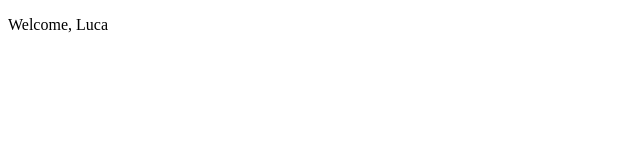
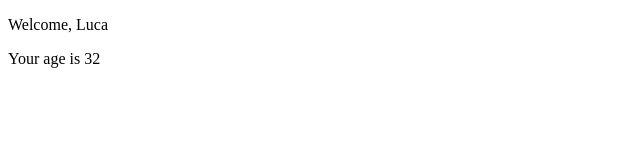
Before and after one commit to jefreve/react-exercises, a React (Create React App) app: page / in a window 1280 px wide. Shown: the top 160 px of the page, without its empty margins (0-640 px from the left). Built offline with nearby package versions, Linux system fonts and the light colour scheme.

Commit message:
add exercise

```diff
--- a/src/App.js
+++ b/src/App.js
@@ -5,7 +5,7 @@ export class App extends React.Component {
   render() {
     return (
       <div>
-        <Welcome />
+        <Welcome age={32} />
       </div>
     );
   }
--- a/src/Welcome.jsx
+++ b/src/Welcome.jsx
@@ -2,10 +2,16 @@ import React from "react";
 
 export class Welcome extends React.Component {
   render() {
-    return <p>Welcome, {this.props.name}</p>;
+    return (
+      <div>
+        <p>Welcome, {this.props.name}</p>
+        <p>Your age is {this.props.age}</p>
+      </div>
+    );
   }
 }
 
 Welcome.defaultProps = {
   name: "Luca",
+  age: 18,
 };
```
